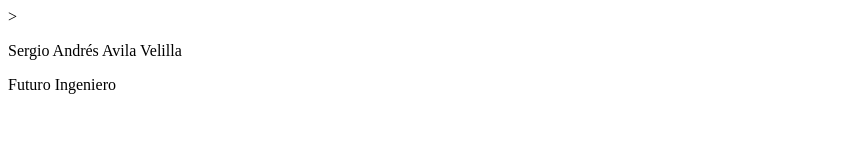
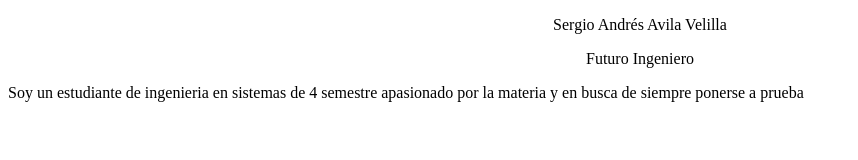
Before and after one commit to SergioA3728/Rubrica-EX-1, a plain HTML site: page index.html in a window 1280 px wide. Shown: the whole page, without its empty margins (0-858 px from the left). Drawn offline with Linux system fonts and the light colour scheme.

Commit message:
Centre el titulo y agregue breve descripción

```diff
--- a/index.html
+++ b/index.html
@@ -6,8 +6,8 @@
     <title>Document</title>
 </head>
 <body>
-    ><p>Sergio Andrés Avila Velilla </p>
-    <p>Futuro Ingeniero</p>
-
+    <p align="center">Sergio Andrés Avila Velilla </p>
+    <p align="center">Futuro Ingeniero</p>
+    <p> Soy un estudiante de ingenieria en sistemas de 4 semestre apasionado por la materia y en busca de siempre ponerse a prueba</p>
 </body>
 </html>
```
